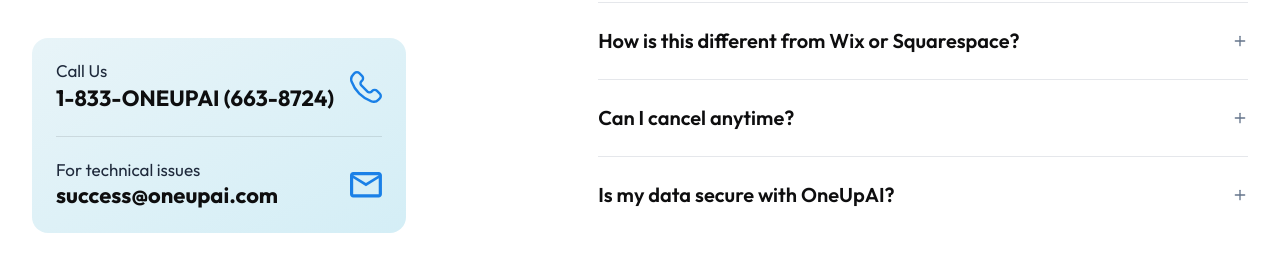
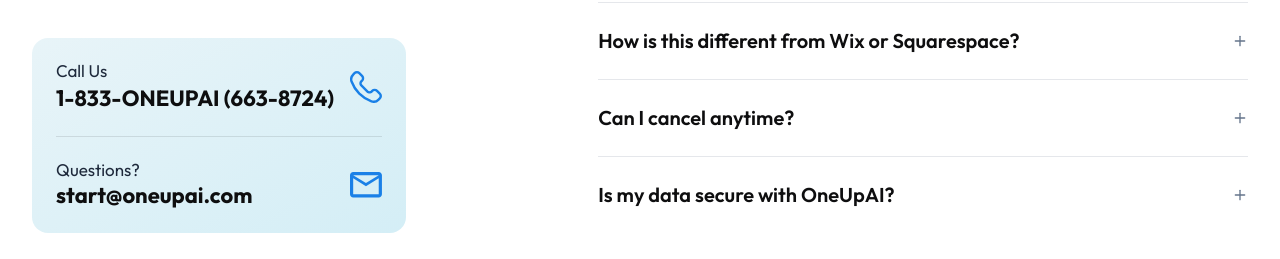
Before and after one commit to oneupaihq/oneupai-landing, a Next.js app: page / in a window 1280 px wide. Shown: the part 9093-9352 px from the top of the page. Built offline with nearby package versions, Linux system fonts and the light colour scheme.

Commit message:
feat: Fixed footer with contact no

```diff
--- a/app/components/sections/FAQSection.tsx
+++ b/app/components/sections/FAQSection.tsx
@@ -82,13 +82,13 @@
 
                 <div>
                   <p className="ff-Graphik font-normal text-[#1E293B] text-[17px] leading-[100%] mb-1.5">
-                    For technical issues
+                    Questions?
                   </p>
                   <a
-                    href="mailto:success@oneupai.com"
+                    href="mailto:start@oneupai.com"
                     className="ff-jakarta font-bold text-[#0e0e0f] text-[19px] md:text-[22px] leading-[100%] hover:text-[#1a80e7] transition-colors break-all"
                   >
-                    success@oneupai.com
+                    start@oneupai.com
                   </a>
                 </div>
                  <div className="flex-shrink-0 h-8 w-8">
--- a/app/components/sections/FormPopup.tsx
+++ b/app/components/sections/FormPopup.tsx
@@ -282,13 +282,13 @@
                   <p className="ff-Graphik md:text-[15px] text-sm text-[#000000] md:mt-4 mt-1">
                     Prefer to talk? &nbsp;&nbsp;
                     <a
-                      href="tel:+13089209233"
+                      href="tel:+18336638724"
                       className="inline-flex items-center gap-1 text-[#1A80E7] hover:text-[#155FA0] font-medium transition-colors duration-150"
                     >
                       <svg width="12" height="12" viewBox="0 0 18 18" fill="none" xmlns="http://www.w3.org/2000/svg">
                         <path d="M16.5 12.69v2.25a1.5 1.5 0 0 1-1.635 1.5A14.835 14.835 0 0 1 8.393 14.1a14.61 14.61 0 0 1-4.5-4.5 14.835 14.835 0 0 1-2.34-6.517A1.5 1.5 0 0 1 3.045 1.5H5.3a1.5 1.5 0 0 1 1.5 1.29c.095.72.27 1.428.525 2.108a1.5 1.5 0 0 1-.337 1.582L6.022 7.447a12 12 0 0 0 4.5 4.5l.967-.967a1.5 1.5 0 0 1 1.582-.337c.68.254 1.388.43 2.108.525A1.5 1.5 0 0 1 16.5 12.69Z" fill="currentColor"/>
                       </svg>
-                      +1 (308) 920-9233
+                      1-833-ONEUPAI (663-8724)
                     </a>
                   </p>
                 )}
```
